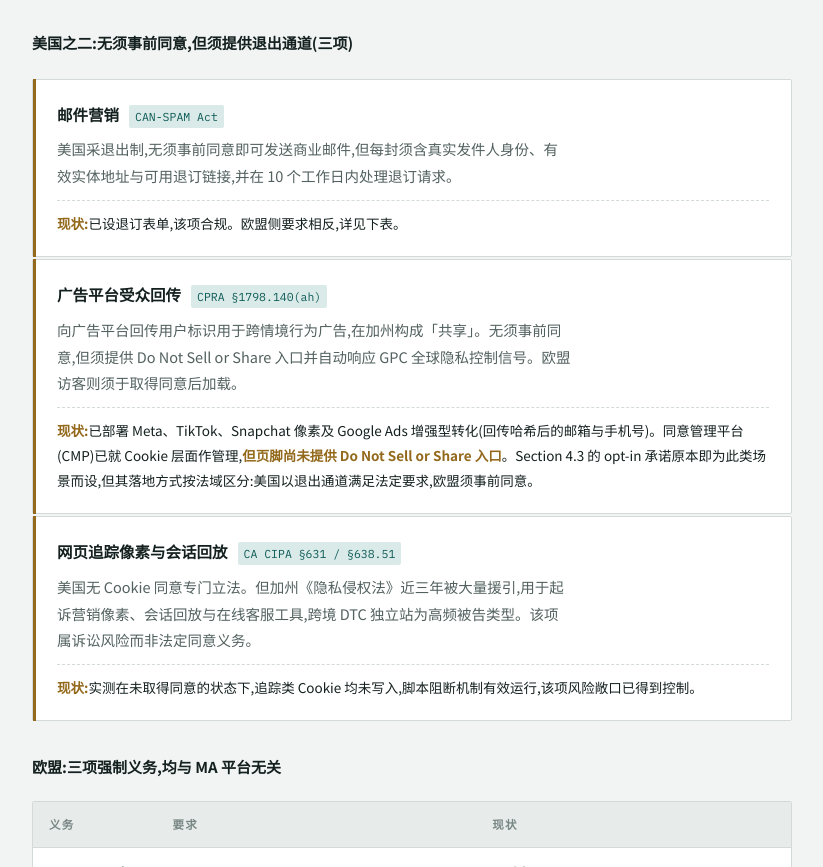
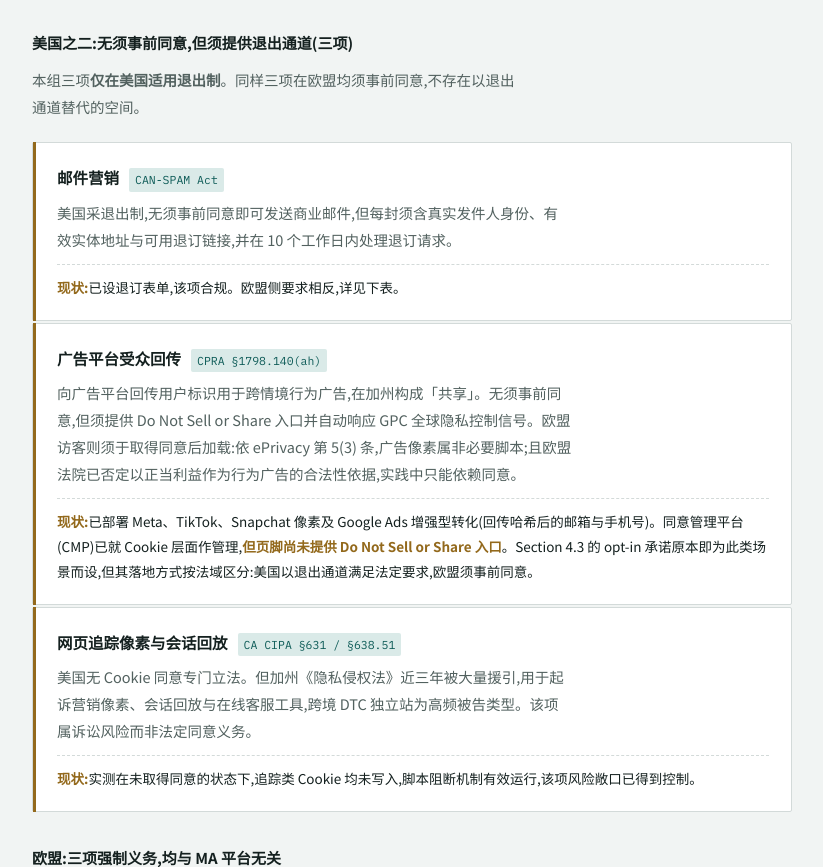
Before and after one commit to Lris12J/engagelab-ma, a plain HTML site: page cupshe-compliance/index.html in a window 1280 px wide. Shown: the part 3753-4620 px from the top of the page, without its empty margins (285-1108 px from the left). Drawn offline with Linux system fonts and the light colour scheme.

Commit message:
Cupshe 合规评估：明确退出通道仅适用于美国
在第三节分组层面标注「本组三项仅在美国适用退出制」，
并补充欧盟侧广告像素须事前同意的法律依据。

Co-Authored-By: Claude Opus 5 <noreply@anthropic.com>

```diff
--- a/cupshe-compliance/index.html
+++ b/cupshe-compliance/index.html
@@ -270,6 +270,7 @@ footer{margin-top:64px;padding-top:22px;border-top:1px solid var(--rule);font-si
       </ul>
 
       <h3>美国之二:无须事前同意,但须提供退出通道(三项)</h3>
+      <p class="sub" style="margin-bottom:0">本组三项<strong>仅在美国适用退出制</strong>。同样三项在欧盟均须事前同意,不存在以退出通道替代的空间。</p>
       <ul class="obl b">
         <li>
           <div class="hd"><span class="nm">邮件营销</span><span class="law">CAN-SPAM Act</span></div>
@@ -278,7 +279,7 @@ footer{margin-top:64px;padding-top:22px;border-top:1px solid var(--rule);font-si
         </li>
         <li>
           <div class="hd"><span class="nm">广告平台受众回传</span><span class="law">CPRA §1798.140(ah)</span></div>
-          <p>向广告平台回传用户标识用于跨情境行为广告,在加州构成「共享」。无须事前同意,但须提供 Do Not Sell or Share 入口并自动响应 GPC 全球隐私控制信号。欧盟访客则须于取得同意后加载。</p>
+          <p>向广告平台回传用户标识用于跨情境行为广告,在加州构成「共享」。无须事前同意,但须提供 Do Not Sell or Share 入口并自动响应 GPC 全球隐私控制信号。欧盟访客则须于取得同意后加载:依 ePrivacy 第 5(3) 条,广告像素属非必要脚本;且欧盟法院已否定以正当利益作为行为广告的合法性依据,实践中只能依赖同意。</p>
           <div class="why"><b>现状:</b>已部署 Meta、TikTok、Snapchat 像素及 Google Ads 增强型转化(回传哈希后的邮箱与手机号)。同意管理平台(CMP)已就 Cookie 层面作管理,<b>但页脚尚未提供 Do Not Sell or Share 入口</b>。Section 4.3 的 opt-in 承诺原本即为此类场景而设,但其落地方式按法域区分:美国以退出通道满足法定要求,欧盟须事前同意。</div>
         </li>
         <li>
```
